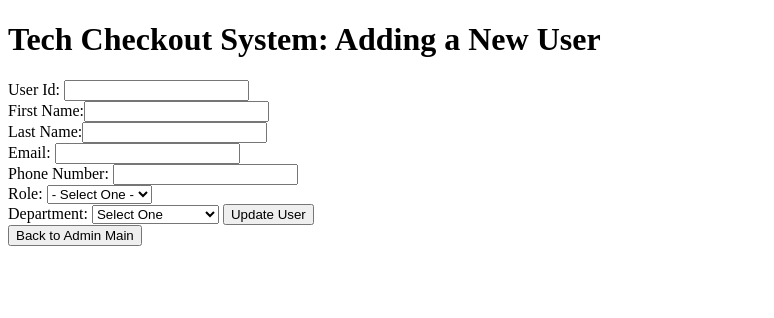
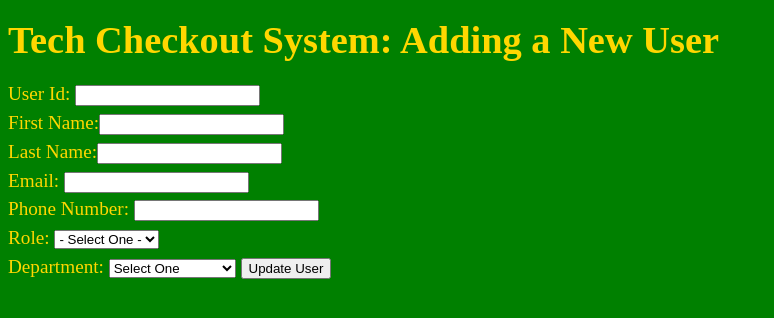
Before and after one commit to adiesh/lab5_Diesh, a PHP site: page /updateUser.php in a window 1280 px wide. Shown: the top 318 px of the page, without its empty margins (0-774 px from the left). Run offline with PHP 8.4, Linux system fonts and the light colour scheme; the visitor is signed in with stand-in values (Sample User, id 1); data that the repository does not hold is empty.

Commit message:
Couple of changes

```diff
--- a/addUser.php
+++ b/addUser.php
@@ -38,6 +38,10 @@ if (isset($_GET['addUser'])) { // the form has been submitted.
 <html>
     <head>
         <title>Admin: Add new user</title>
+         <link href="https://fonts.googleapis.com/css?family=Pacifico" rel="stylesheet">
+          <style>
+          @import url("./CSS/styles.css");
+          </style>
     </head>
     <body>
         <h1>Adding New User</h1>
--- a/admin.php
+++ b/admin.php
@@ -27,6 +27,10 @@ function userList() {
 <html>
     <head>
         <title>Admin Main Page </title>
+         <link href="https://fonts.googleapis.com/css?family=Pacifico" rel="stylesheet">
+          <style>
+          @import url("./CSS/styles.css");
+          </style>
         <script>
 
             function confirmDelete() {
--- a/admin_login.php
+++ b/admin_login.php
@@ -51,6 +51,10 @@ function loginProcess() {
 <html>
     <head>
         <title>Admin Login</title>
+         <link href="https://fonts.googleapis.com/css?family=Pacifico" rel="stylesheet">
+          <style>
+          @import url("./CSS/styles.css");
+          </style>
     </head>
     <body>
         <h1>Admin Login</h1>
--- a/updateUser.php
+++ b/updateUser.php
@@ -73,6 +73,10 @@ if(isset($_GET['deptId'])) {
 <html>
     <head>
         <title> Update User</title>
+         <link href="https://fonts.googleapis.com/css?family=Pacifico" rel="stylesheet">
+          <style>
+          @import url("./CSS/styles.css");
+          </style>
     </head>
     <body>
          <h1> Tech Checkout System: Adding a New User </h1>
@@ -108,7 +112,7 @@ if(isset($_GET['deptId'])) {
             </select>
             <input type="submit" value="Update User" name="updateUser">
             <br />
-            <input type="submit" value="Back to Admin Main" name="addUser">
+            <!-- <input type="submit" value="Back to Admin Main" name="addUser"> -->
         </form>
 
     </body>
```
